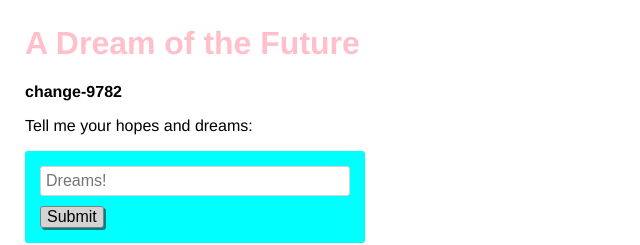
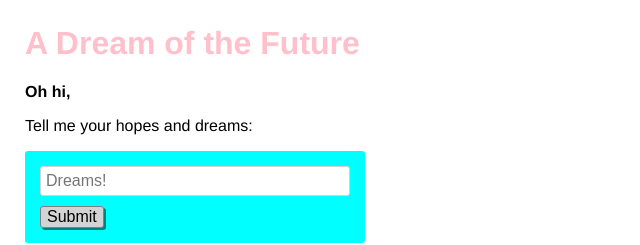
Before and after one commit to glitch-test/test-push, a website: page views/index.html in a window 1280 px wide. Shown: the top 245 px of the page, 0-640 px from the left. Drawn offline with nearby package versions, Linux system fonts and the light colour scheme; no server answers.

Commit message:
Commit: github-7801

```diff
--- a/views/index.html
+++ b/views/index.html
@@ -26,7 +26,7 @@
     </header>
 
     <main>
-      <p class="bold">change-9782</p>
+      <p class="bold">Oh hi,</p>
       <p>Tell me your hopes and dreams:</p>
       <form>
         <input type="text" maxlength="100" placeholder="Dreams!">
```
